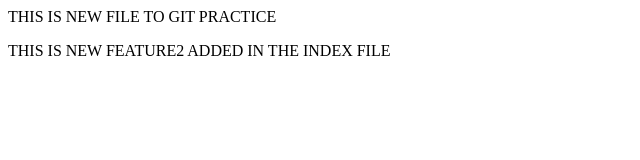
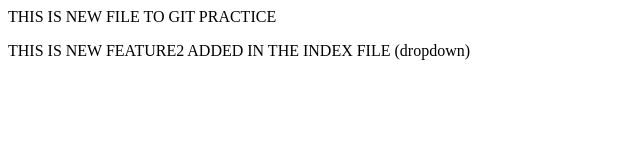
Before and after one commit to Girjesh-AIEng/NewDemo, a plain HTML site: page index.html in a window 1280 px wide. Shown: the full height of the page, 0-640 px from the left. Drawn offline with Linux system fonts and the light colour scheme.

Commit message:
added bew dropdown feature2

```diff
--- a/index.html
+++ b/index.html
@@ -1,2 +1,2 @@
 <p>THIS IS NEW FILE TO GIT PRACTICE</p>
-<p>THIS IS NEW FEATURE2 ADDED IN THE INDEX FILE</p>
+<p>THIS IS NEW FEATURE2 ADDED IN THE INDEX FILE (dropdown)</p>
```
